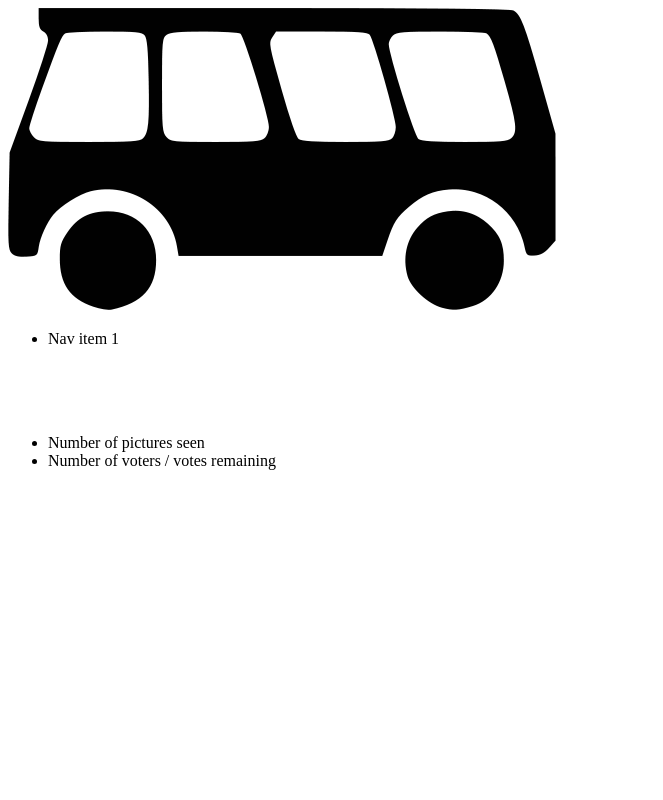
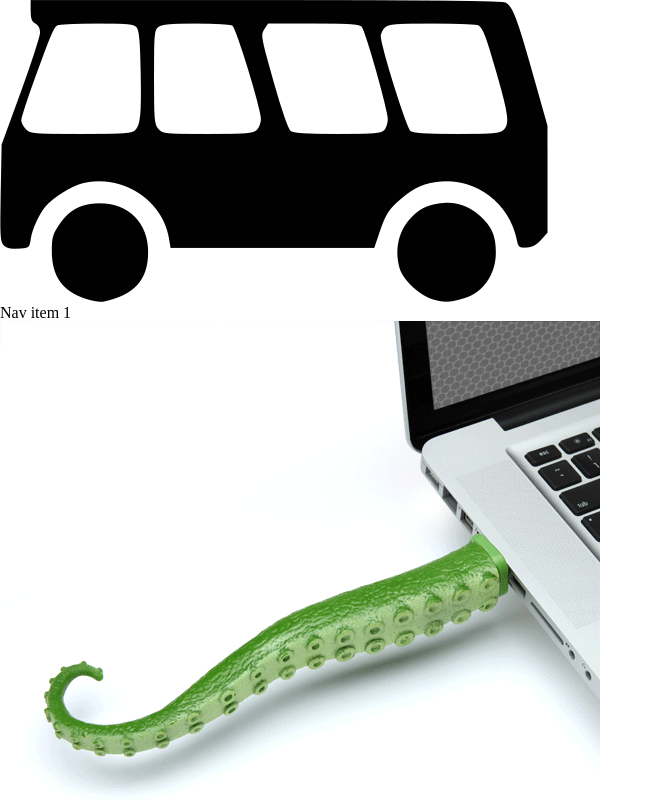
Before and after one commit to knyghtLyght/bus-mall, a plain HTML site: page index.html in a window 1280 px wide. Shown: the top 800 px of the page, without its empty margins (0-663 px from the left). Drawn offline with Linux system fonts and the light colour scheme.

Commit message:
Basic js functionality done

```diff
--- a/index.html
+++ b/index.html
@@ -3,6 +3,7 @@
 <head>
   <meta charset="utf-8" />
   <title>Goat picker</title>
+  <link rel="stylesheet" type="text/css" media="screen" href="css/reset.css" />
   <link rel="stylesheet" type="text/css" media="screen" href="css/style.css" />
 </head>
 <body>
@@ -28,8 +29,9 @@
   <footer>
     <section id="statsDsiplay">
       <ul>
-        <li>Number of pictures seen</li>
-        <li>Number of voters / votes remaining</li>
+        <li id="photosSeen"></li>
+        <li id="voteCount"></li>
+        <li id="voteLimit"></li>
       </ul>
     </section>
   </footer>
--- a/js/app.js
+++ b/js/app.js
@@ -1,12 +1,15 @@
 'use strict';
 
 // Devlare variables
-var voteLimit = 5;
+var voteLimit = 10;
 var totalVoteCount = 0;
 var photosSeen = 0;
 var imgElC1 = document.getElementById('choiceOne');
 var imgElC2 = document.getElementById('choiceTwo');
 var imgElC3 = document.getElementById('choiceThree');
+var liElPhotoSeenDisplay = document.getElementById('photosSeen');
+var liElVoteCountDisplay = document.getElementById('voteCount');
+var liElVoteLimitDisplay = document.getElementById('voteLimit');
 PhotoChoice.allPhotos = [];
 
 // Create object constructor
@@ -33,9 +36,56 @@ new PhotoChoice('pen', 'img/pen.jpg');
 new PhotoChoice('pet-sweep', 'img/pet-sweep.jpg');
 new PhotoChoice('scissors', 'img/scissors.jpg');
 new PhotoChoice('shark', 'img/shark.jpg');
-new PhotoChoice('sweep', 'img/sweep.jpg');
+new PhotoChoice('sweep', 'img/sweep.png');
 new PhotoChoice('tauntaun', 'img/tauntaun.jpg');
 new PhotoChoice('unicorn', 'img/unicorn.jpg');
-new PhotoChoice('usb', 'img/usb.jpg');
+new PhotoChoice('usb', 'img/usb.gif');
 new PhotoChoice('water-can', 'img/water-can.jpg');
 new PhotoChoice('wine-glass', 'img/wine-glass.jpg');
+
+// Random index generator
+function randIndexGen () {
+  var saftyLoopBreak = 0;
+  // If amung the last three don't display logic
+  do {
+    var randIndex = Math.floor(Math.random() * PhotoChoice.allPhotos.length);
+    saftyLoopBreak++;
+  } while (PhotoChoice.allPhotos[randIndex].lastThree === true || saftyLoopBreak >= 100);
+  return randIndex;
+}
+
+// Render helper function
+function displayNextRandPhoto(photoEl) {
+  var index = randIndexGen();
+  photoEl.alt = PhotoChoice.allPhotos[index].name;
+  photoEl.src = PhotoChoice.allPhotos[index].filepath;
+  PhotoChoice.allPhotos[index].voteCount ++;
+  PhotoChoice.allPhotos[index].lastThree = true;
+  photosSeen++;
+}
+
+// Render function
+function updateDisplay () {
+  // if (totalVoteCount > voteLimit) {
+    displayNextRandPhoto(imgElC1);
+    displayNextRandPhoto(imgElC2);
+    displayNextRandPhoto(imgElC3);
+    totalVoteCount++;
+    liElPhotoSeenDisplay.textContent = photosSeen;
+    liElVoteCountDisplay.textcontent = totalVoteCount;
+  // } else {
+  //   imgElC1.removeEventListener('click', updateDisplay);
+  //   imgElC2.removeEventListener('click', updateDisplay);
+  //   imgElC3.removeEventListener('click', updateDisplay);
+  // }
+}
+
+// Event listener for each choice
+imgElC1.addEventListener('click', updateDisplay);
+imgElC2.addEventListener('click', updateDisplay);
+imgElC3.addEventListener('click', updateDisplay);
+
+// Page load
+liElVoteCountDisplay.textContent = totalVoteCount;
+liElVoteLimitDisplay.textContent = voteLimit;
+updateDisplay();
```
